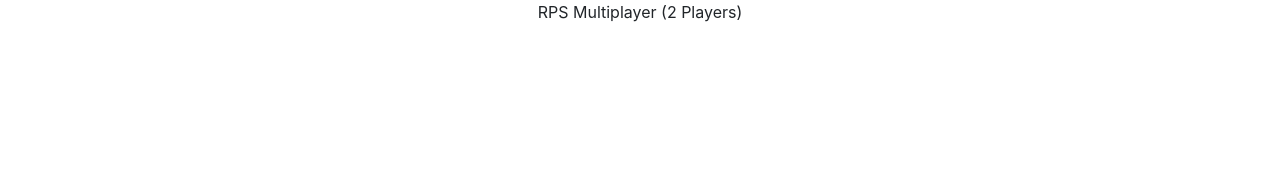
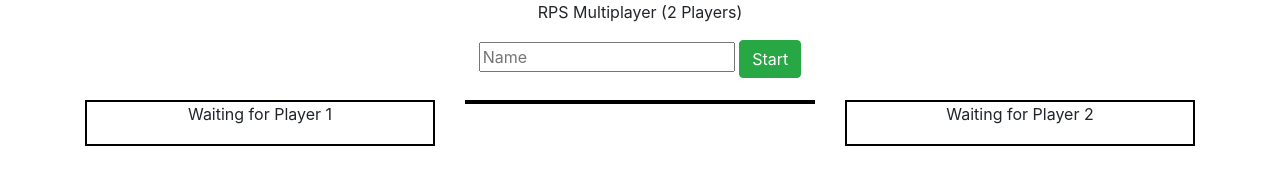
Before and after one commit to chenfanlimc/RPS-Multiplayer, a plain HTML site: page index.html in a window 1280 px wide. Drawn offline with nearby package versions, Linux system fonts and the light colour scheme.

Commit message:
minor changes

```diff
--- a/assets/css/style.css
+++ b/assets/css/style.css
@@ -1,3 +1,11 @@
 .container{
     text-align: center;
 }
+
+.player-border{
+    border: 2px solid black;
+}
+
+.game-info-header{
+    margin-top: 2%;
+}
--- a/index.html
+++ b/index.html
@@ -28,11 +28,17 @@
         <div class="row">
             <div class="col-md-12">
                 <!-- Need a name input and Start button fields -->
+                <form>
+                    <input type="text" id="user-name" placeholder="Name">
+                    <button class="btn btn-success" id="add-user" type="submit">Start</button>
+                </form>
             </div>
         </div>
-        <div class="row">
+        <div class="row game-info-header">
             <div class="col-md-4 player-1-container">
+                <div class="player-border">
                     <!-- This box contains the player 1 info and rps choices -->
+                    <p>Waiting for Player 1</p>
                     <div class="row">
                         <div class="col-md-12 player-1-choices">
                             <!-- This section contains the player options for rps -->
@@ -44,12 +50,16 @@
                         </div>
                     </div>
                 </div>
+            </div>
             <div class="col-md-4 match-results">
+                <div class="player-border">
                     <!-- This box contains result of each round -->
                 </div>
+            </div>
             <div class="col-md-4 player-2-container">
+                <div class="player-border">
+                    <p>Waiting for Player 2</p>
                     <!-- This box contains the player 2 info and rps choices -->
-            </div>
                     <div class="row">
                         <div class="col-md-12 player-2-choices">
                             <!-- This section contains the player options for rps -->
@@ -58,6 +68,8 @@
                     <div class="row">
                         <div class="col-md-12 player-2-stats">
                             <!-- This section contains the win/loss stats for player -->
+                        </div>
+                    </div>
                 </div>
             </div>
         </div>
```
Lines whose indentation alone changed are shown as unchanged.
